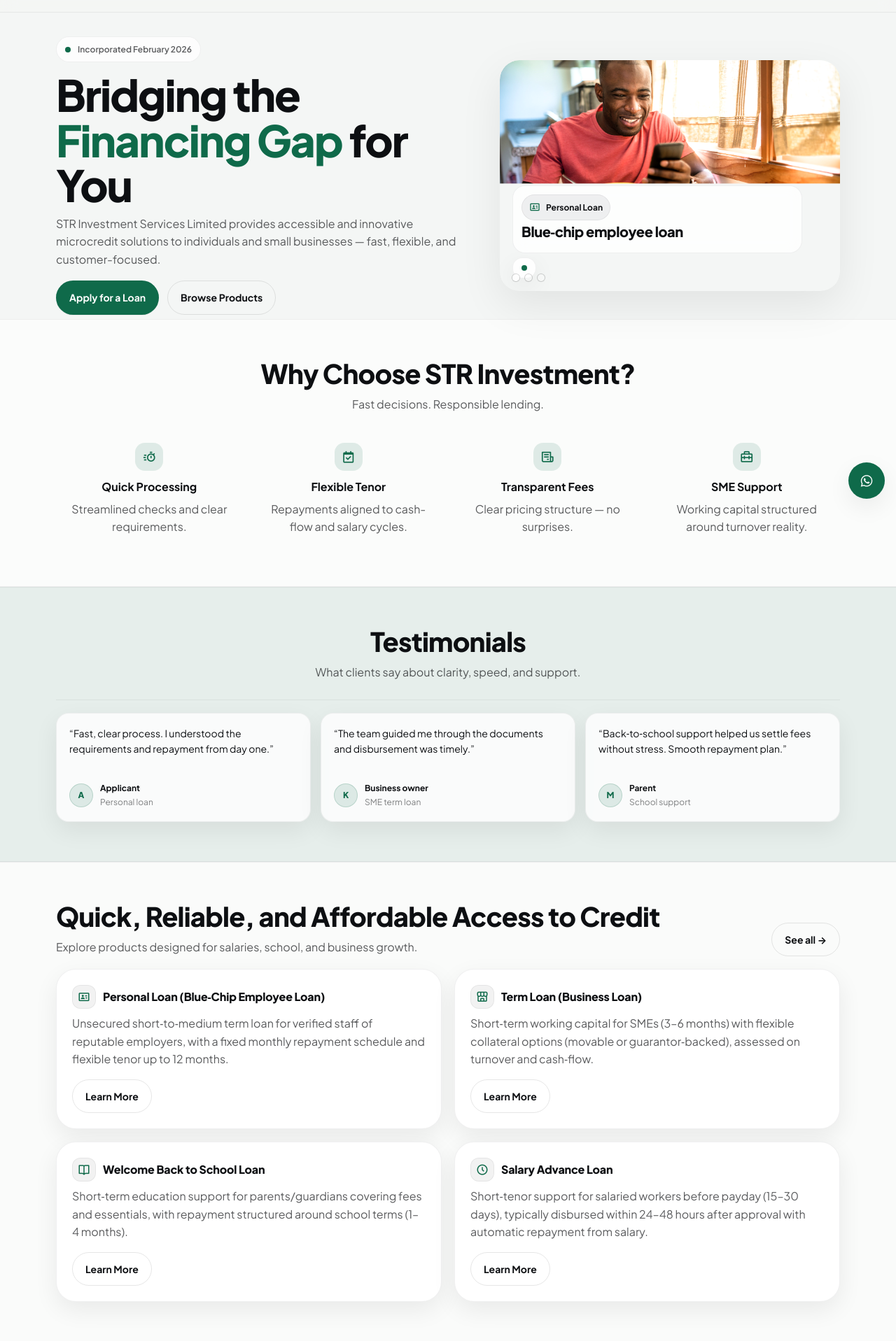
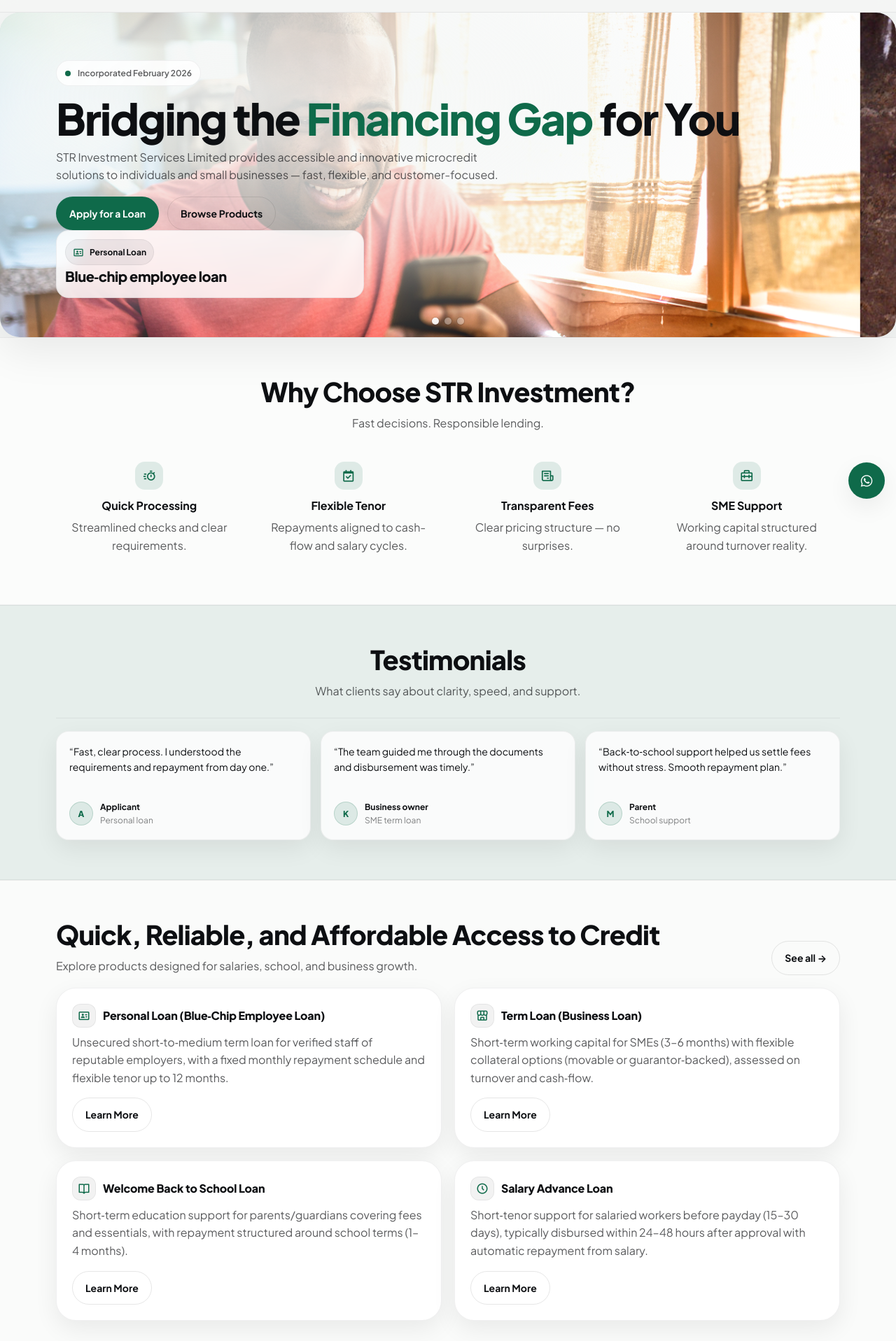
Before and after one commit to teelake/str-investment, a PHP site: page / in a window 1280 px wide. Shown: the part 71-1988 px from the top of the page at 70% size. Run offline with PHP 8.4, Linux system fonts and the light colour scheme; some libraries are stand-ins or nearby versions.

Commit message:
new images

```diff
--- a/assets/app.js
+++ b/assets/app.js
@@ -19,6 +19,20 @@
     var dots = Array.prototype.slice.call(slider.querySelectorAll("[data-hero-dot]"));
     if (!slidesEl || slides.length === 0 || dots.length !== slides.length) return;
 
+    var labelEl = document.querySelector("[data-hero-label]");
+    var titleEl = document.querySelector("[data-hero-title]");
+    var meta = slides.map(function (s) {
+      return {
+        label: s.getAttribute("aria-label") || "",
+        theme: s.getAttribute("data-theme") || "",
+      };
+    });
+    var labelsByTheme = {
+      personal: { label: "Personal Loan", title: "Blue‑chip employee loan" },
+      sme: { label: "SME Term Loan", title: "Working capital built for turnover" },
+      school: { label: "Back to School", title: "Education support for resumption" },
+    };
+
     var prefersReduced =
       typeof window !== "undefined" &&
       window.matchMedia &&
@@ -34,6 +48,14 @@
         d.setAttribute("aria-current", i === idx ? "true" : "false");
       });
       slider.setAttribute("data-index", String(idx));
+
+      if (labelEl && titleEl) {
+        var slide = slides[idx];
+        var theme = (slide && slide.getAttribute("data-theme")) || "";
+        var t = labelsByTheme[theme] || labelsByTheme.personal;
+        labelEl.textContent = t.label;
+        titleEl.textContent = t.title;
+      }
     }
 
     function go(next) {
--- a/assets/styles.css
+++ b/assets/styles.css
@@ -175,7 +175,49 @@ i.bx, i.fa, i.fa-solid, i.fa-regular, i.fa-brands{
 
 /* Hero */
 .hero{
-  padding: 34px 0 6px;
+  padding: 34px 0 22px;
+}
+.hero--slider{
+  position: relative;
+  overflow: hidden;
+  border-radius: var(--radius2);
+  box-shadow: var(--shadow);
+  background: rgba(255,255,255,.4);
+}
+.hero--slider .hero-slider{
+  position:absolute;
+  inset: 0;
+  border-radius: 0;
+  z-index: 0;
+}
+.hero--slider .hero-slides,
+.hero--slider .hero-slide{
+  height: 100%;
+}
+.hero--slider .hero-slide{padding: 0}
+.hero--slider{min-height: 420px}
+.hero--slider .hero-slider{min-height: 420px}
+.hero--slider .hero-slides{min-height: 420px}
+.hero--slider .hero-slide{min-height: 420px}
+.hero-content{
+  position: relative;
+  z-index: 2;
+  padding: 34px 0;
+}
+.hero--slider::after{
+  content:"";
+  position:absolute;
+  inset:0;
+  background: radial-gradient(980px 420px at 26% 26%, rgba(244,246,245,.92), rgba(244,246,245,.66) 48%, rgba(244,246,245,.28) 72%, rgba(244,246,245,0) 100%);
+  z-index: 1;
+  pointer-events:none;
+}
+.hero--slider .hero-dots{
+  left: 50%;
+  transform: translateX(-50%);
+  right: auto;
+  bottom: 18px;
+  justify-content:center;
 }
 .hero-grid{
   display:grid;
@@ -370,6 +412,15 @@ i.bx, i.fa, i.fa-solid, i.fa-regular, i.fa-brands{
 
 @media (prefers-reduced-motion: reduce){
   .hero-slides{transition:none}
+}
+
+@media (max-width: 760px){
+  .hero--slider{border-radius: 22px}
+  .hero-content{padding: 28px 0}
+  .hero--slider{min-height: 520px}
+  .hero--slider .hero-slider,
+  .hero--slider .hero-slides,
+  .hero--slider .hero-slide{min-height: 520px}
 }
 
 /* Section */
--- a/index.php
+++ b/index.php
@@ -101,77 +101,17 @@
     <?php include __DIR__ . '/partials/header.php'; ?>
 
     <main id="main">
-      <section class="hero">
-        <div class="container hero-grid">
-          <div>
-            <span class="pill"><span class="dot" aria-hidden="true"></span> Incorporated February 2026</span>
-            <h1 class="h1">
-              Bridging the <span class="accent">Financing Gap</span> for You
-            </h1>
-            <p class="lead">
-              STR Investment Services Limited provides accessible and innovative microcredit solutions
-              to individuals and small businesses — fast, flexible, and customer-focused.
-            </p>
-            <div class="hero-actions">
-              <a class="btn primary" href="loans">Apply for a Loan</a>
-              <a class="btn ghost" href="loans">Browse Products</a>
-            </div>
-          </div>
-
-          <aside class="hero-side" aria-label="Loan highlights">
-            <div class="frame" aria-hidden="true"></div>
-
+      <section class="hero hero--slider" aria-label="Hero">
         <div class="hero-slider" data-hero-slider data-index="0" aria-label="Loan highlights slider">
           <div class="hero-slides" data-hero-slides>
             <article class="hero-slide" data-hero-slide data-theme="personal" aria-label="Personal Loan slide">
-                  <img
-                    class="hero-slide-img"
-                    src="assets/images/personal-loan.jpg"
-                    alt=""
-                    aria-hidden="true"
-                    loading="lazy"
-                  />
-                  <div class="hero-slide-text">
-                    <div class="hero-slide-badge">
-                      <i class="bx bx-id-card" aria-hidden="true"></i>
-                      <span>Personal Loan</span>
-                    </div>
-                    <div class="hero-slide-title">Blue‑chip employee loan</div>
-                  </div>
+              <img class="hero-slide-img" src="assets/images/personal-loan.jpg" alt="" aria-hidden="true" loading="lazy" />
             </article>
-
             <article class="hero-slide" data-hero-slide data-theme="sme" aria-label="SME Term Loan slide">
-                  <img
-                    class="hero-slide-img"
-                    src="assets/images/loan-mama.jpg"
-                    alt=""
-                    aria-hidden="true"
-                    loading="lazy"
-                  />
-                  <div class="hero-slide-text">
-                    <div class="hero-slide-badge">
-                      <i class="bx bx-store-alt" aria-hidden="true"></i>
-                      <span>SME Term Loan</span>
-                    </div>
-                    <div class="hero-slide-title">Working capital built for turnover</div>
-                  </div>
+              <img class="hero-slide-img" src="assets/images/loan-mama.jpg" alt="" aria-hidden="true" loading="lazy" />
             </article>
-
             <article class="hero-slide" data-hero-slide data-theme="school" aria-label="Back to School slide">
-                  <img
-                    class="hero-slide-img"
-                    src="assets/images/hero-placeholder.svg"
-                    alt=""
-                    aria-hidden="true"
-                    loading="lazy"
-                  />
-                  <div class="hero-slide-text">
-                    <div class="hero-slide-badge">
-                      <i class="bx bx-book-open" aria-hidden="true"></i>
-                      <span>Back to School</span>
-                    </div>
-                    <div class="hero-slide-title">Education support for resumption</div>
-                  </div>
+              <img class="hero-slide-img" src="assets/images/hero-placeholder.svg" alt="" aria-hidden="true" loading="lazy" />
             </article>
           </div>
 
@@ -182,11 +122,25 @@
           </div>
         </div>
 
-            <div class="mini">
-              <span class="dot" aria-hidden="true"></span>
+        <div class="container hero-content">
+          <span class="pill"><span class="dot" aria-hidden="true"></span> Incorporated February 2026</span>
+          <h1 class="h1">Bridging the <span class="accent">Financing Gap</span> for You</h1>
+          <p class="lead">
+            STR Investment Services Limited provides accessible and innovative microcredit solutions to individuals and small
+            businesses — fast, flexible, and customer-focused.
+          </p>
+          <div class="hero-actions">
+            <a class="btn primary" href="loans">Apply for a Loan</a>
+            <a class="btn ghost" href="loans">Browse Products</a>
+          </div>
 
+          <div class="hero-slide-text" aria-label="Featured product">
+            <div class="hero-slide-badge">
+              <i class="bx bx-id-card" aria-hidden="true"></i>
+              <span data-hero-label>Personal Loan</span>
             </div>
-          </aside>
+            <div class="hero-slide-title" data-hero-title>Blue‑chip employee loan</div>
+          </div>
         </div>
       </section>
 
```
Lines whose indentation alone changed are shown as unchanged.
